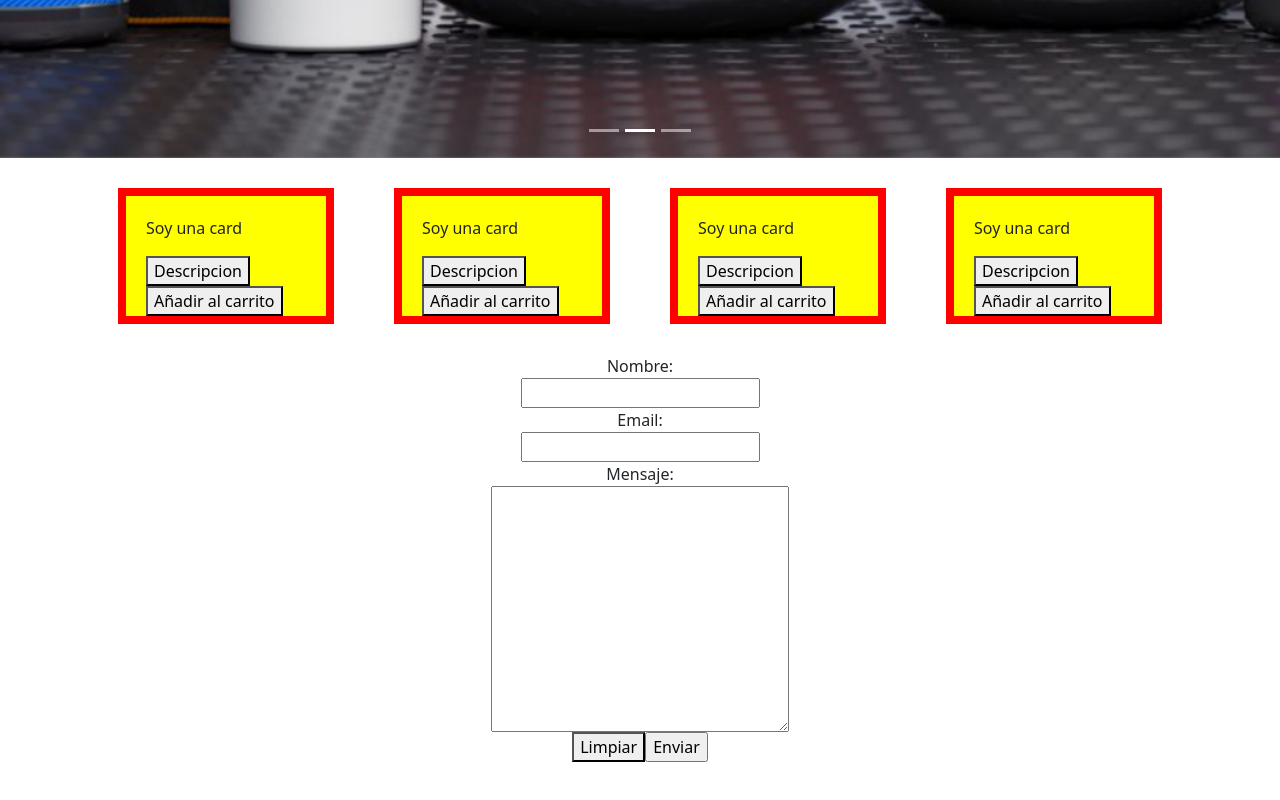
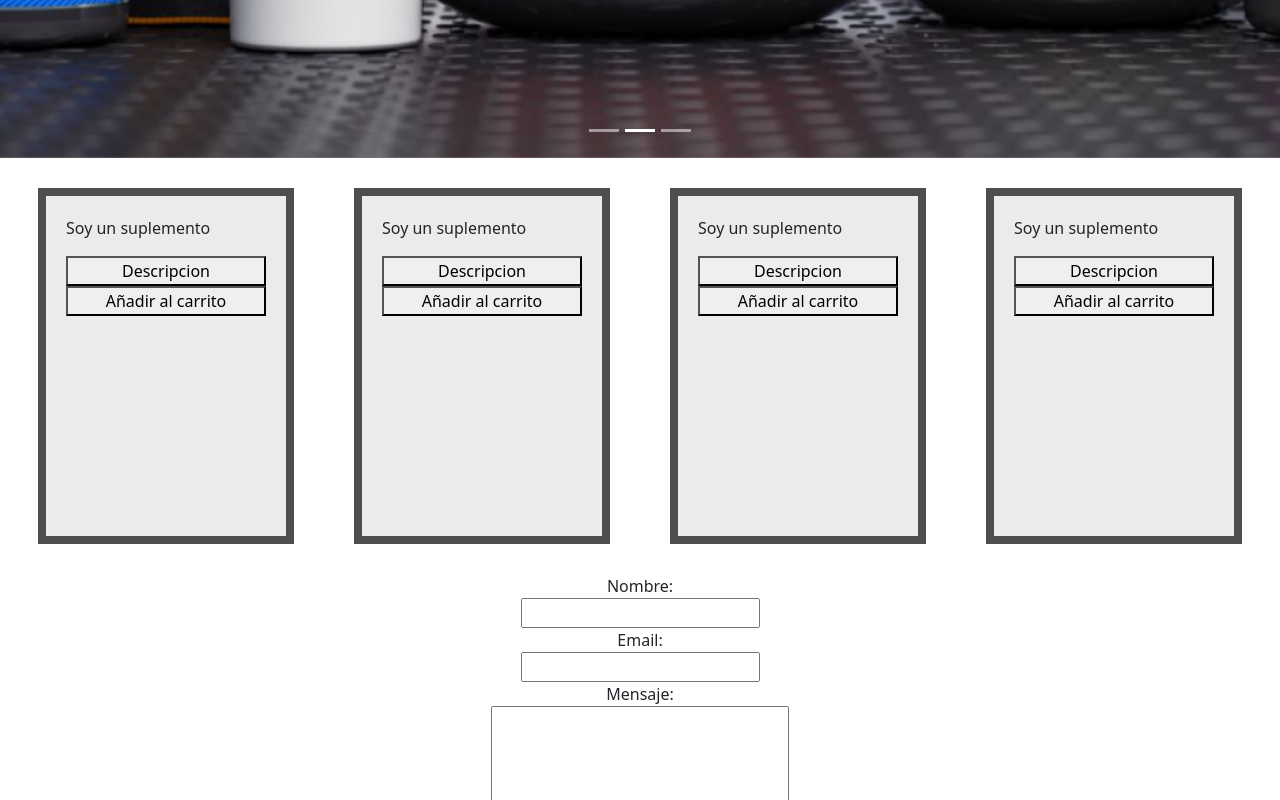
Before and after one commit to hermankraus/E-Commerce, a React (Create React App) app in the folder ecommerce/: page / in a window 1280 px wide. Shown: the part 906-1706 px from the top of the page. Before the commit the page ends 1684 px from the top, so only its background shows below. Built offline with nearby package versions, Linux system fonts and the light colour scheme.

Commit message:
dashboard and card

```diff
--- a/ecommerce/src/components/Dashboard/Card.css
+++ b/ecommerce/src/components/Dashboard/Card.css
@@ -1,11 +1,13 @@
 div .card-div{
 
-    width: 160px;
-    height: 80px;
+    width: 200px;
+    height: 300px;
     padding: 20px;
-    border: 8px solid red;
-    background: yellow;
+    border: 8px solid rgb(78, 78, 78);
+    background: rgb(235, 235, 235);
     margin: 30px;
+    display: flex;
+    flex-direction: column;
 
 
 
@@ -14,15 +16,3 @@ div .card-div{
 
   .card-div {
     box-sizing: content-box;}
-    /* Ancho  total: 160px + (2 * 20px) + (2 * 8px) = 216px
-       Altura total: 80px + (2 * 20px) + (2 * 8px) = 136px
-       Ancho de la caja de contenido: 160px
-       Altura de la caja de contenido: 80px /
-  }
-
-  .border-box {
-    box-sizing: border-box;
-    / Ancho total: 160px
-       Altura total: 80px
-       Ancho de la caja de contenido: 160px - (2 * 20px) - (2 * 8px) = 104px
-       Altura de la caja de contenido: 80px - (2 * 20px) - (2 * 8px) = 24px */
--- a/ecommerce/src/components/Dashboard/Card.js
+++ b/ecommerce/src/components/Dashboard/Card.js
@@ -1,11 +1,18 @@
 import "./Card.css";
 
 const Card = () => {
+const addToCartButtonHandler = ()=>{
+
+}
+const descriptionButtonHandler = ()=>{
+
+}
+
   return (
     <div className="card-div">
-      <p>Soy una card</p>
-      <button>Descripcion</button>
-      <button>Añadir al carrito</button>
+      <p>Soy un suplemento</p>
+      <button onClick={descriptionButtonHandler}>Descripcion</button>
+      <button onClick={addToCartButtonHandler}>Añadir al carrito</button>
     </div>
   );
 };
```
